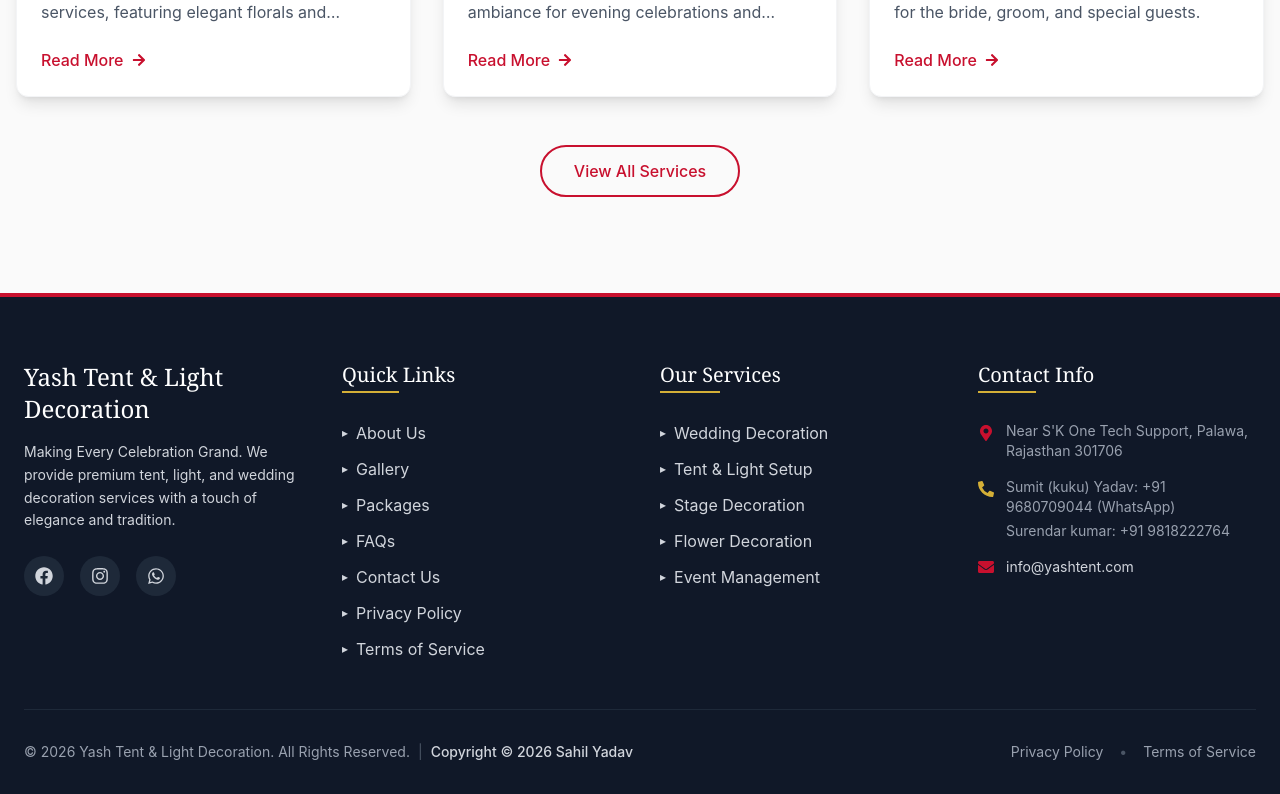
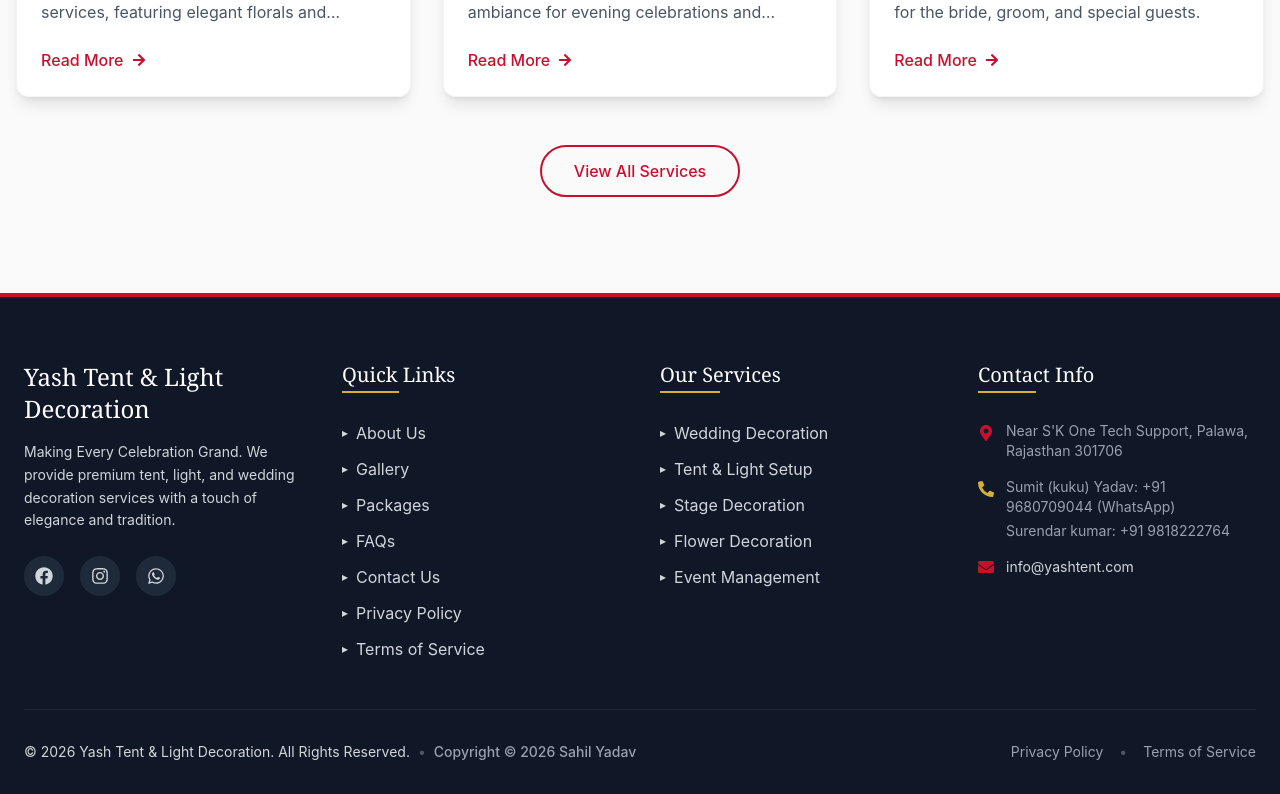
Before and after one commit to sahilyadav-01/Yash-Tent-Light-Decoration, a React (Vite) app: page / in a window 1280 px wide. Shown: the part 1481-2275 px from the top of the page. Built offline with nearby package versions, Linux system fonts and the light colour scheme.

Commit message:
fix(footer): resolve layout bug and clean up copyright line

```diff
--- a/src/components/Footer.jsx
+++ b/src/components/Footer.jsx
@@ -101,15 +101,19 @@ const Footer = () => {
           </div>
         </div>
 
-        <div className="border-t border-gray-800 pt-8 flex flex-col md:flex-row justify-between items-center gap-4 text-sm">
-          <div className="flex flex-col sm:flex-row items-center gap-2 text-center md:text-left text-gray-400">
-            <p>&copy; {new Date().getFullYear()} Yash Tent & Light Decoration. All Rights Reserved.</p>
-            <span className="hidden sm:inline text-gray-600">|</span>
-            <p className="text-gray-300 font-medium">Copyright &copy; {new Date().getFullYear()} Sahil Yadav</p>
+        <div className="border-t border-gray-800 pt-8 flex flex-col md:flex-row justify-between items-center gap-4 text-sm text-gray-400">
+          <div className="text-center md:text-left">
+            <p className="text-gray-300">
+              &copy; {new Date().getFullYear()} Yash Tent & Light Decoration. All Rights Reserved.
+              <span className="hidden md:inline text-gray-600 mx-2">&bull;</span>
+              <span className="block md:inline text-xs md:text-sm text-gray-400 mt-1 md:mt-0 font-medium">
+                Copyright &copy; {new Date().getFullYear()} Sahil Yadav
+              </span>
+            </p>
           </div>
-          <div className="flex items-center gap-4 text-sm text-gray-400">
+          <div className="flex items-center gap-4 text-sm">
             <Link to="/privacy-policy" className="hover:text-[#D4AF37] transition-colors">Privacy Policy</Link>
-            <span className="text-gray-600">•</span>
+            <span className="text-gray-600">&bull;</span>
             <Link to="/terms-of-service" className="hover:text-[#D4AF37] transition-colors">Terms of Service</Link>
           </div>
         </div>
```
